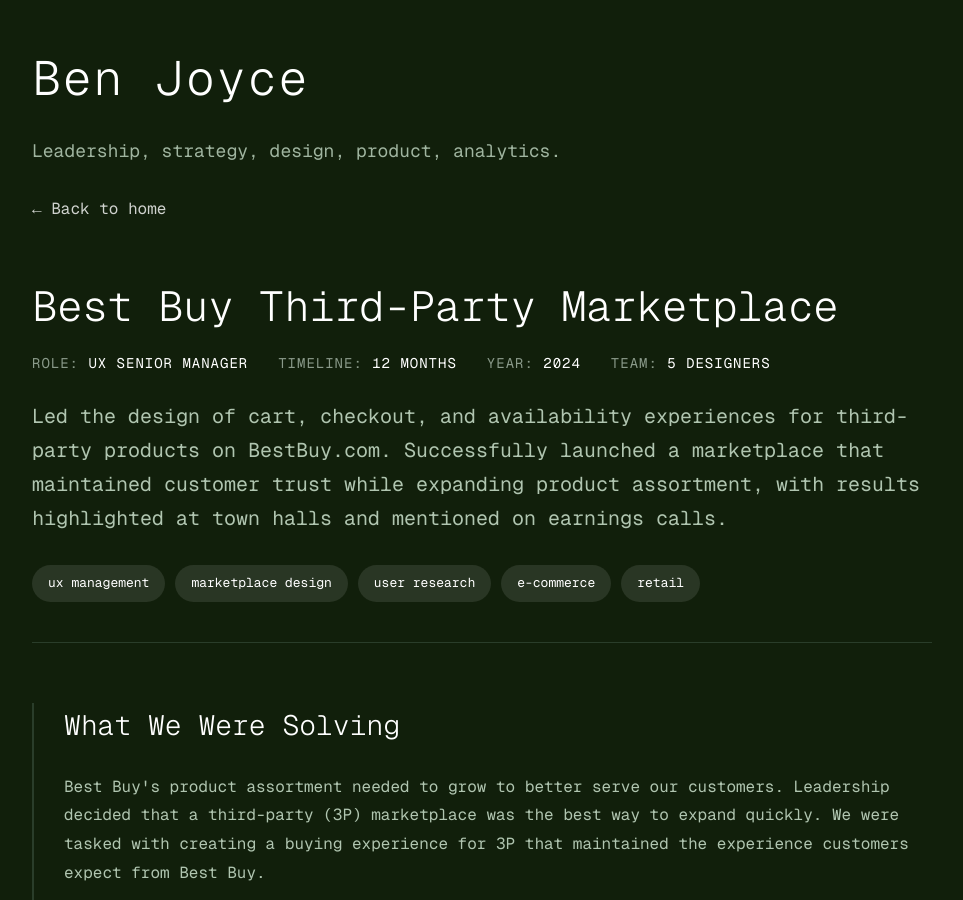
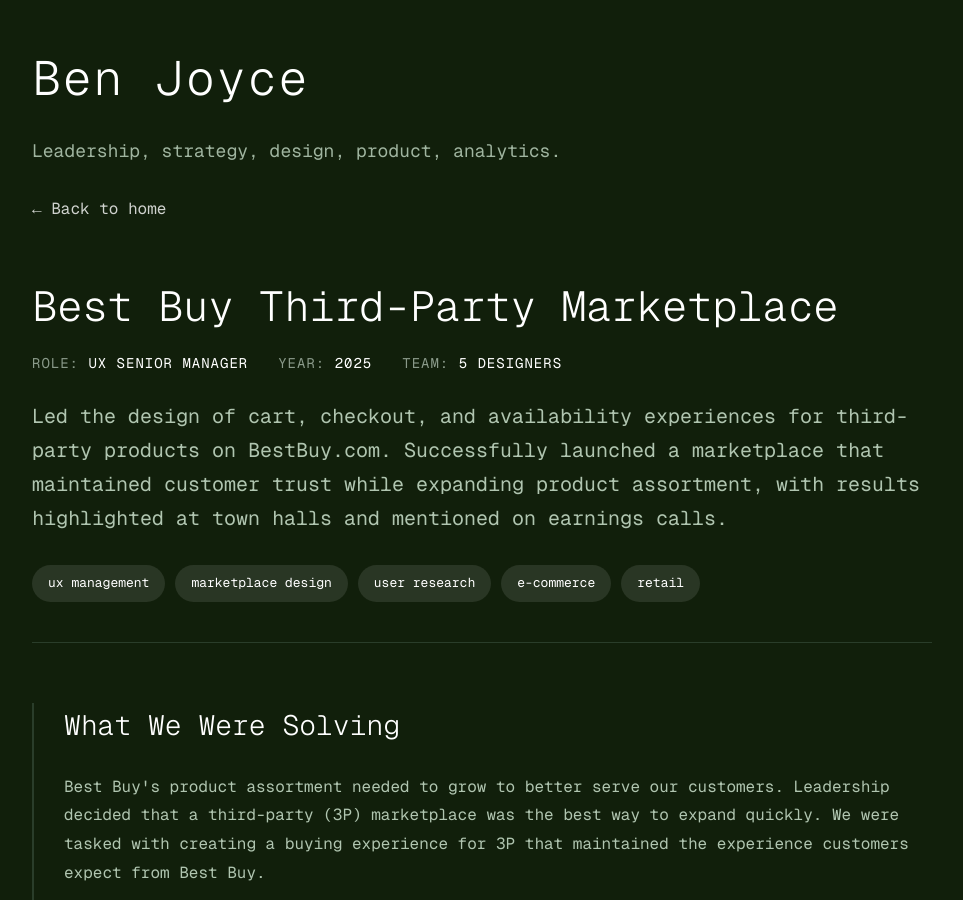
Before and after one commit to benjoycect/benjoycect.github.io, a Jekyll site: the page case-3p-marketplace.html, which Jekyll copies as it is, in a window 1280 px wide and 900 px high. Shown: the whole window, without its empty margins (158-1121 px from the left). Built offline with Jekyll 4.4.1, drawn with Linux system fonts in a browser that asks for light colours; nearby versions of some CDN libraries; Markdown is read by kramdown in place of the engine named in the settings.

Commit message:
Update case-3p-marketplace.html

```diff
--- a/case-3p-marketplace.html
+++ b/case-3p-marketplace.html
@@ -257,8 +257,7 @@
         <h2 class="case-title">Best Buy Third-Party Marketplace</h2>
         <div class="case-meta">
             <div class="meta-item">Role: <span class="meta-value">UX Senior Manager</span></div>
-            <div class="meta-item">Timeline: <span class="meta-value">12 months</span></div>
-            <div class="meta-item">Year: <span class="meta-value">2024</span></div>
+            <div class="meta-item">Year: <span class="meta-value">2025</span></div>
             <div class="meta-item">Team: <span class="meta-value">5 designers</span></div>
         </div>
         <p class="case-summary">
```
